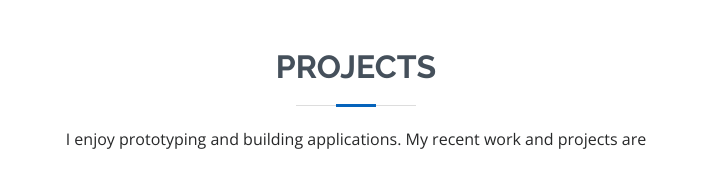
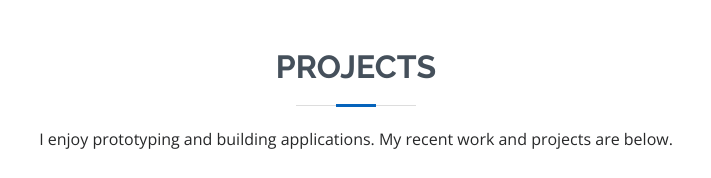
Before and after one commit to mashaw22/my-portfolio, a plain HTML site: page index.html in a window 1280 px wide. Shown: the part 1420-1598 px from the top of the page, 334-1045 px from the left. Drawn offline with nearby package versions, Linux system fonts and the light colour scheme.

Commit message:
Corrected incomplete sentence.

```diff
--- a/index.html
+++ b/index.html
@@ -116,7 +116,7 @@
 
         <div class="section-title">
           <h2>Projects</h2>
-          <p>I enjoy prototyping and building applications.  My recent work and projects are</p>
+          <p>I enjoy prototyping and building applications.  My recent work and projects are below.</p>
         </div>
 
         <div class="row project-container" data-aos="fade-up" data-aos-delay="200">
```
